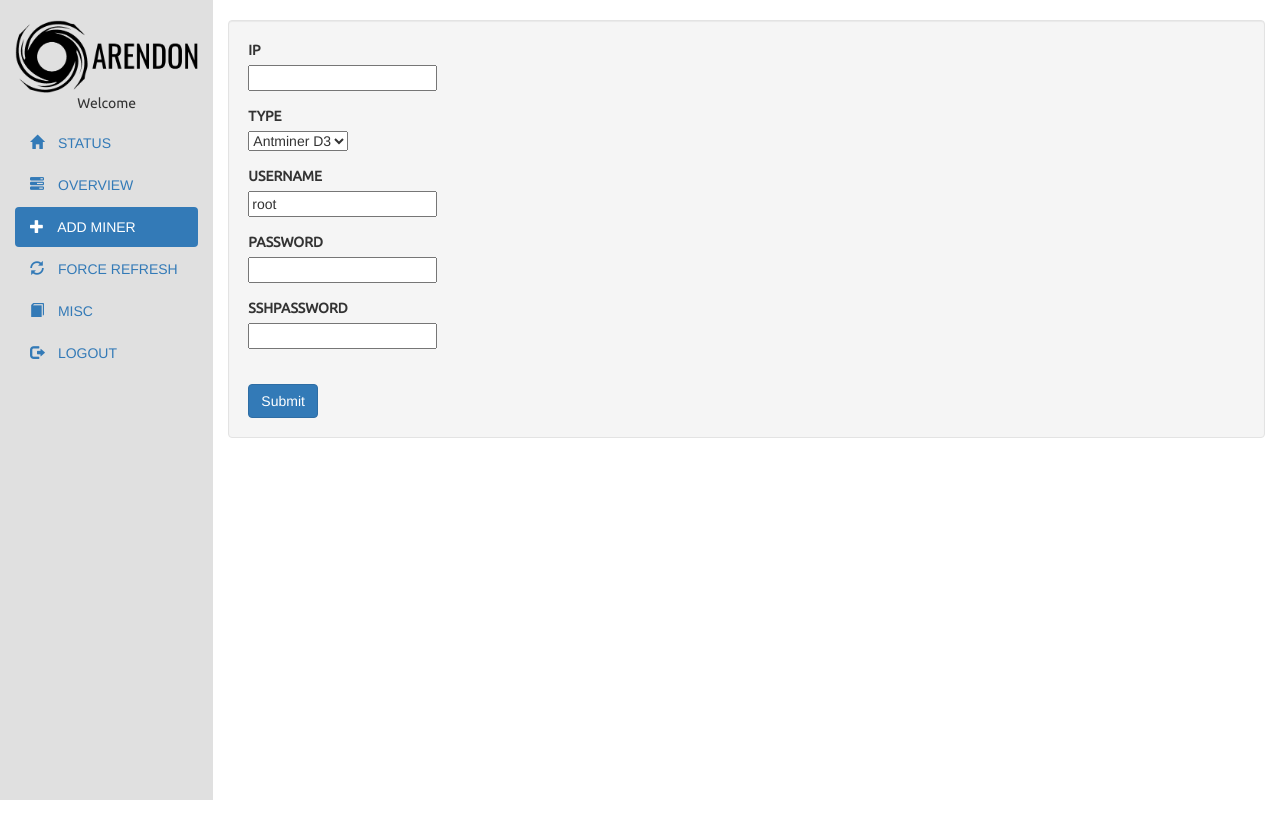
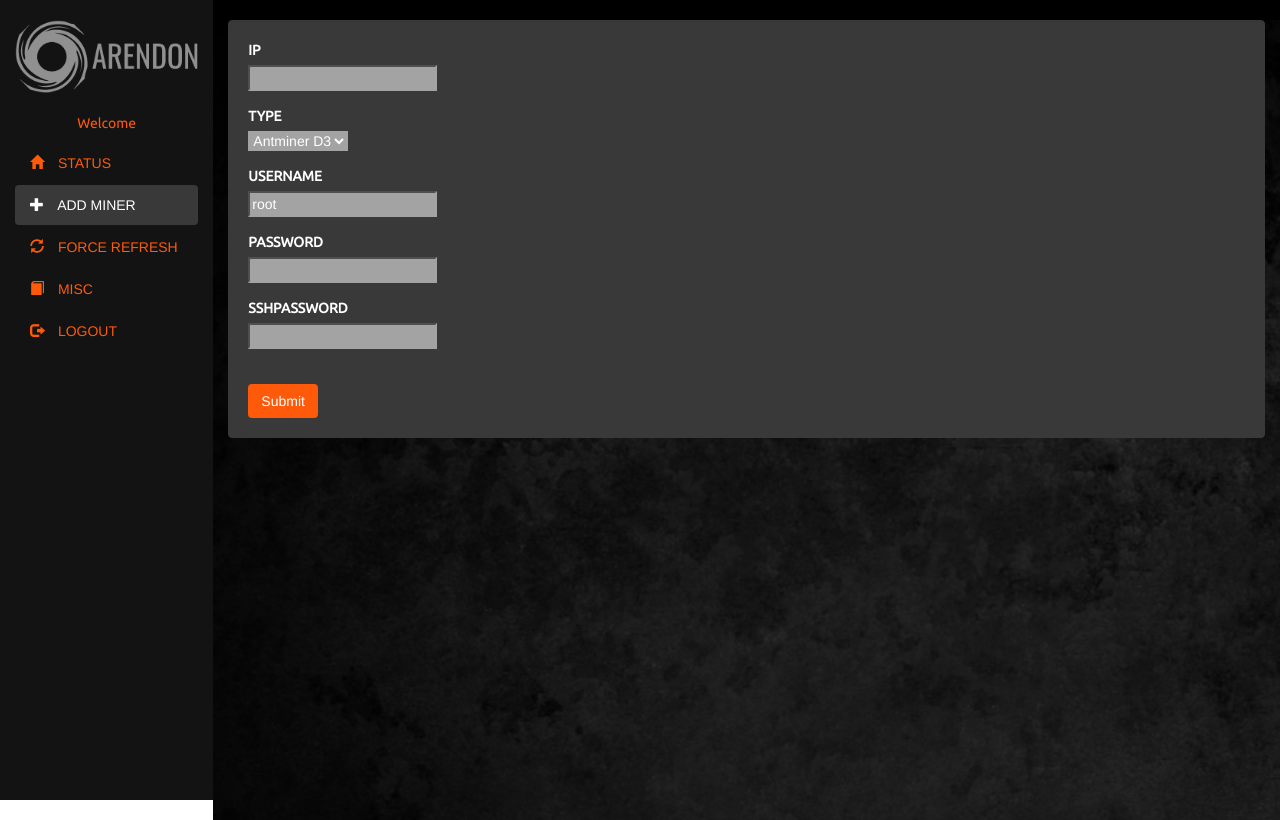
Before and after one commit to brendenb96/mysite, a Django app: page /minerform/ in a window 1280 px wide. Run offline with Django 3.2, Linux system fonts and the light colour scheme; a user stored in the database is signed in; some libraries are stand-ins or nearby versions.

Commit message:
dark theme

```diff
--- a/webapp/templates/webapp/minerform.html
+++ b/webapp/templates/webapp/minerform.html
@@ -20,9 +20,10 @@
 
     /* Set gray background color and 100% height */
     .sidenav {
-      background-color: #e0e0e0;
+      background-color: #131313;
+      border-color: #131313;
+      color:#ff5a09;
       height: 100%;
-
     }
 
     /* On small screens, set height to 'auto' for the grid */
@@ -33,27 +34,83 @@
       background-image: url('/static/webapp/background.jpg');
       height: 100%;
     }
+    	::placeholder { /* Chrome, Firefox, Opera, Safari 10.1+ */
+    color: black;
+    opacity: 1; /* Firefox */
+}
+.active a{
+    background-color: #393939 !important;
+}
+.form-control::-moz-placeholder {
+  color: black;
+}
+.form-control:-ms-input-placeholder {
+  color: black;
+}
+.form-control::-webkit-input-placeholder {
+  color: black;
+}
+    .panel-dark{
+    background-color:#232323;
+    color:white;
+    font-weight:bold;
+    }
+    .darknav{
+    background-color:#232323;
+    border-color:#232323;
+    color:white;
+    }
+    /* Set height of the grid so .sidenav can be 100% (adjust as needed) */
+    .row.content {height: 550px}
 
+    .dark {
+      background-image: url('/static/webapp/dark.jpg');
+      height:100vh;
+    }
+    .darkside {
+      background-color: #131313;
+      color: grey;
+    }
+    .darkwell{
+    background-color:#393939;
+    border-color:#393939;
+    color:white;
+    }
+    .darktop{
+    background-color:black;
+    }
+    .or {
+    color:#ff5a09;
+    }
+	input, textarea, select{
+    background-color:#a3a3a3;
+    border-color:#a3a3a3;
+    color: white;
+}
+.btn-or{
+	background-color: #ff5a09;
+	color:white;
+}
   </style>
 
       <div class="container-fluid">
-          <div class="row content">
+          <div class="row content" style="background-color:black;">
             <div class="col-sm-2 sidenav hidden-xs" style="height:100vh">
               <br>
-              <img src="/static/webapp/logo.png" width="100%">
+              <img src="/static/webapp/darkgrey.png" width="100%">
+              <br>
+              <br>
               <p style="text-align:center;font-family: Ubuntu; ">Welcome {{user}}</p>
               <ul class="nav nav-pills nav-stacked">
-                <li><a href="/">
+                <li><a class="or" href="/">
                   <span class="glyphicon glyphicon-home"></span> STATUS</a></li>
-                <li><a href="/overview">
-                  <span class="glyphicon glyphicon-tasks"></span>  OVERVIEW</a></li>
-                <li class="active"><a href="/minerform">
+                <li class="active"><a class="or" href="/minerform">
                   <span class="glyphicon glyphicon-plus"></span> ADD MINER</a></li>
-                <li><a id="force" href="/force_refresh">
+                <li><a class="or" id="force" href="/force_refresh">
                   <span class="glyphicon glyphicon-refresh"></span> FORCE REFRESH</a></li>
-                <li><a href="/copyright">
+                <li><a class="or" href="/copyright">
                   <span class="glyphicon glyphicon-book"></span> MISC</a></li>
-                <li><a href="/logout/?next=/thanks">
+                <li><a class="or" href="/logout/?next=/thanks">
                   <span class="glyphicon glyphicon-log-out"></span> LOGOUT</a></li>
               </ul><br>
             </div>
@@ -65,18 +122,24 @@
             $.notify("Please fill in form correctly!", "error");
         </script>
         {% endif %}
-          <div class="col-sm-10">
-                <form method="post" class="well">{% csrf_token %}
+          <div class="col-sm-10 dark">
+                <form method="post" class="well darkwell">{% csrf_token %}
                             {% for field in form %}
                                     <div class="form-group">
-                                        <label class="control-label" style="font-family:Ubuntu">{{ field.label|upper }}</label>
-                                        <div class="controls">{{ field }}
+                                    {% if 'SSHPASSWORD' in field.label|upper %}
+                                        <label class="control-label" title="Default: 'admin'" style="font-family:Ubuntu">{{ field.label|upper }}</label>
+                                    {% elif 'PASSWORD' in field.label|upper %}
+                                         <label class="control-label" title="Default: 'root'" style="font-family:Ubuntu">{{ field.label|upper }}</label>
+                                    {% else %}
+                                          <label class="control-label" style="font-family:Ubuntu">{{ field.label|upper }}</label>
+                                    {% endif %}
+                                        <div class="controls form-dark">{{ field }}
                                     </div>
                                     </div>
                             {% endfor %}
                         <br>
                         <div class="form-actions">
-                            <button type="submit" class="btn btn-primary" ><a href="post"></a>Submit</button>
+                            <button type="submit" class="btn btn-or" ><a href="post"></a>Submit</button>
                         </div>
                     </form>
 
```
Also changed, not shown: webapp/templates/webapp/copyright.html (+70 -9 lines), webapp/templates/webapp/overview.html (+63 -24 lines), webapp/templates/webapp/template.html (+44 -2 lines), db.sqlite3, mysite/static/webapp/dark.png (added), mysite/static/webapp/darkgrey.png (added), webapp/static/webapp/dark.png (added), webapp/static/webapp/darkgrey.png (added).
